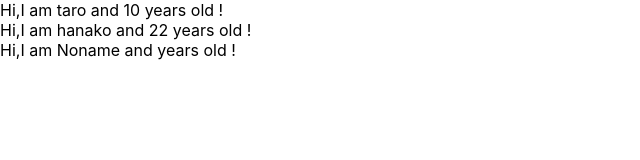
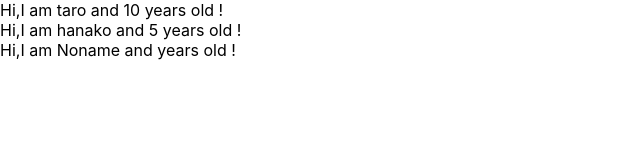
Before and after one commit to wdaitiw/udemy-react-redux-crud-appilication, a React (Create React App) app: page / in a window 1280 px wide. Shown: the top 160 px of the page, without its empty margins (0-640 px from the left). Built offline with nearby package versions, Linux system fonts and the light colour scheme.

Commit message:
learn prop-types

```diff
--- a/src/App.js
+++ b/src/App.js
@@ -1,5 +1,5 @@
 import React from 'react';
-
+import PropsTypes from 'prop-types';
 
 // function App() {
 //   const dom = "Yo"
@@ -18,7 +18,7 @@ const App = () => {
 
   const profiles = [
     { name: "taro", age: 10 },
-    { name: "hanako", age: 22 },
+    { name: "hanako", age: 5 },
     { name: "Noname" }
   ]
   return (
@@ -40,8 +40,10 @@ const User = (props) => {
   )
 }
 
-// User.defaultProps = {
-//   age: 1
-// }
+//propsの型を設定。
+User.PropsTypes = {
+  name: PropsTypes.string,
+  age: PropsTypes.number.isRequired//必ずageが設定されていないとだめ
+}
 
 export default App;
```
